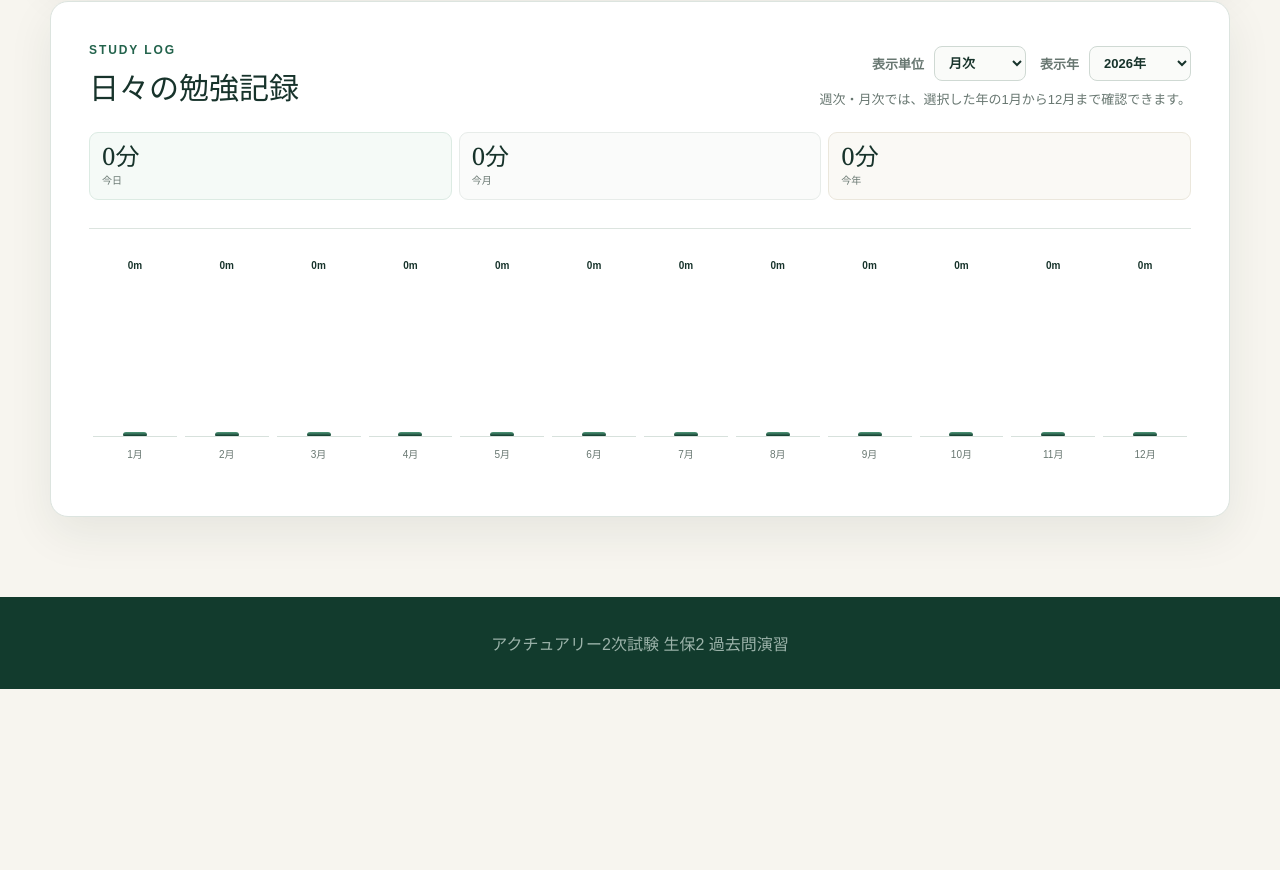
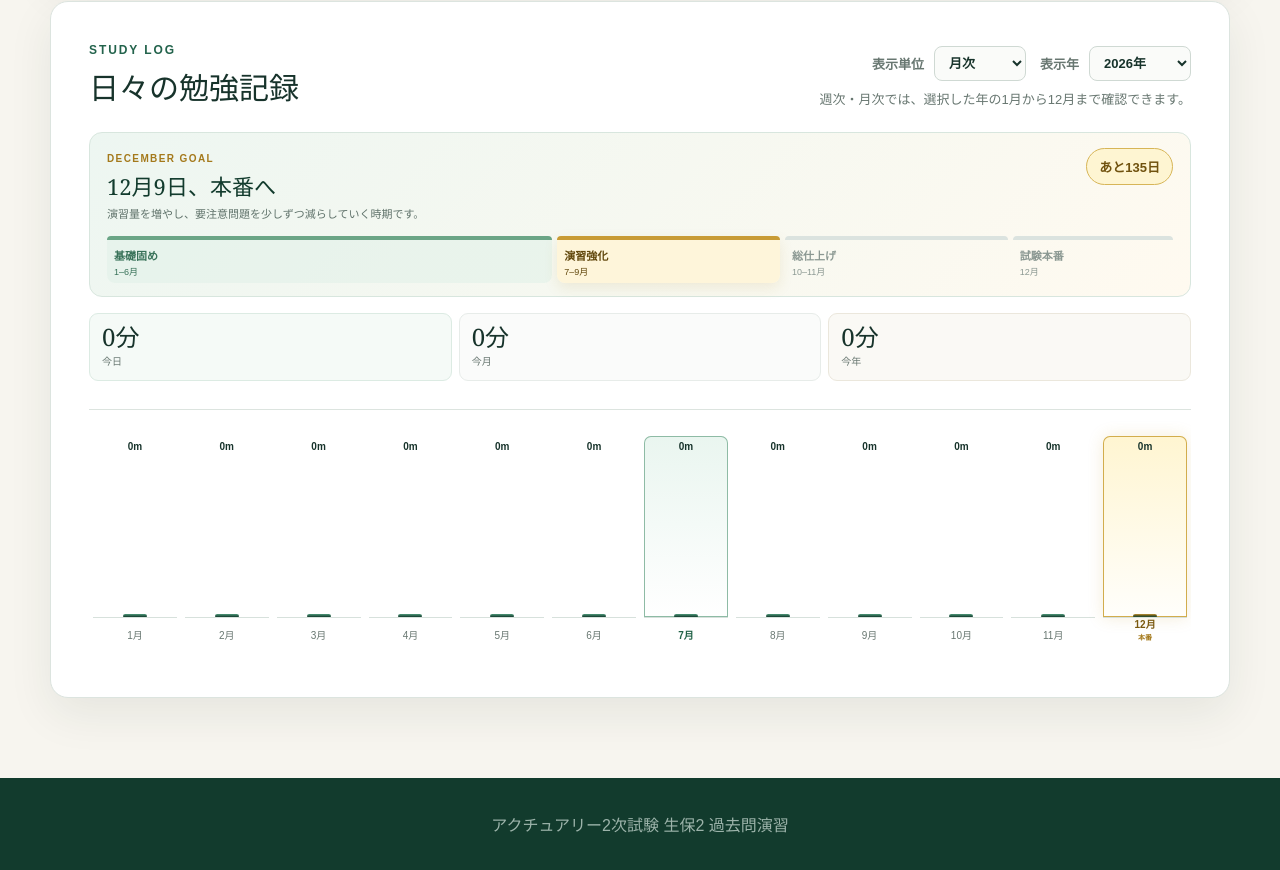
Before and after one commit to yoshi123027-del/actuary-app-seiho2, a Next.js app in the folder vercel/: page / in a window 1280 px wide. Shown: the part 1440-2310 px from the top of the page. Before the commit the page ends 2129 px from the top, so only its background shows below. Built offline with nearby package versions, Linux system fonts and the light colour scheme.

Commit message:
生保2に12月本番への学習ロードマップを追加
12月の試験日へ向けたロードマップと、スマホ幅に収まる月次グラフを追加します。

```diff
--- a/vercel/app/globals.css
+++ b/vercel/app/globals.css
@@ -108,6 +108,19 @@ progress { width: 100%; height: 9px; accent-color: var(--stage-color, var(--gree
 .study-filter-row { display: flex; align-items: center; justify-content: flex-end; gap: 14px; flex-wrap: wrap; }
 .study-history-tools label { display: flex; align-items: center; color: var(--muted); font-size: 13px; font-weight: 700; white-space: nowrap; }
 .study-history-tools select { min-width: 92px; margin-left: 10px; padding: 8px 28px 8px 10px; color: var(--ink); background: #fafbf9; border: 1px solid #cfd9d3; border-radius: 8px; }
+.exam-roadmap { margin: 0 0 16px; padding: 15px 17px 13px; background: linear-gradient(135deg, #edf6f1, #fffaf0); border: 1px solid #d8e6de; border-radius: 13px; }
+.exam-roadmap-head { display: flex; align-items: flex-start; justify-content: space-between; gap: 16px; }
+.exam-roadmap-head > div > span { color: #a4791b; font-size: 10px; font-weight: 900; letter-spacing: .14em; }
+.exam-roadmap-head strong { display: block; margin-top: 3px; color: var(--green); font: 22px Georgia, "Yu Mincho", serif; }
+.exam-roadmap-head p { margin: 5px 0 0; color: #60736b; font-size: 11px; line-height: 1.55; }
+.exam-roadmap-head > b { flex: 0 0 auto; padding: 8px 12px; color: #70520f; background: rgba(255, 244, 204, .82); border: 1px solid #d7b557; border-radius: 999px; font-size: 13px; }
+.exam-roadmap-steps { margin-top: 13px; display: grid; grid-template-columns: 2fr 1fr 1fr .72fr; gap: 5px; }
+.exam-roadmap-step { min-width: 0; padding: 7px 7px 5px; color: #8b9892; border-top: 4px solid #dbe3df; border-radius: 4px 4px 8px 8px; }
+.exam-roadmap-step strong, .exam-roadmap-step span { display: block; overflow: hidden; white-space: nowrap; text-overflow: ellipsis; }
+.exam-roadmap-step strong { font-size: 11px; }
+.exam-roadmap-step span { margin-top: 2px; font-size: 9px; }
+.exam-roadmap-step.is-complete { color: #377158; border-top-color: #6ba586; background: rgba(226, 241, 233, .58); }
+.exam-roadmap-step.is-current { color: #61470c; border-top-color: #c89b35; background: rgba(255, 246, 216, .92); box-shadow: 0 5px 14px rgba(172, 130, 31, .12); }
 .study-summary { display: grid; grid-template-columns: repeat(3, minmax(0, 1fr)); gap: 7px; }
 .study-summary .stat { min-height: 68px; padding: 10px 12px; background: #fafbfa; border-color: #e7ece9; border-radius: 9px; }
 .study-summary .stat strong { overflow: hidden; font-size: clamp(18px, 2.7vw, 24px); line-height: 1.1; white-space: nowrap; text-overflow: ellipsis; }
@@ -116,6 +129,17 @@ progress { width: 100%; height: 9px; accent-color: var(--stage-color, var(--gree
 .study-summary .stat.study-year { background: #faf9f5; border-color: #ebe7dc; }
 .study-chart { height: 250px; margin-top: 28px; padding: 12px 4px 0; display: grid; grid-template-columns: repeat(var(--study-period-count, 14), minmax(42px, 1fr)); gap: 8px; overflow-x: auto; border-top: 1px solid var(--line); }
 .study-bar-column { min-width: 38px; height: 220px; display: grid; grid-template-rows: 1fr 24px; align-items: flex-end; text-align: center; }
+.study-chart.study-chart-monthly { grid-template-columns: repeat(12, minmax(0, 1fr)); gap: clamp(2px, .7vw, 8px); overflow-x: hidden; }
+.study-chart-monthly .study-bar-column { min-width: 0; }
+.study-chart-monthly .study-bar-value { font-size: clamp(7px, 1vw, 10px); }
+.study-chart-monthly .study-bar-label { font-size: clamp(7px, 1vw, 10px); }
+.study-bar-column.is-current-month .study-bar-track { background: linear-gradient(180deg, rgba(226, 242, 234, .74), rgba(255, 255, 255, 0)); box-shadow: inset 0 0 0 1px #8ebba5; border-radius: 7px 7px 0 0; }
+.study-bar-column.is-current-month .study-bar-label { color: #216247; font-weight: 900; }
+.study-bar-column.is-exam-month .study-bar-track { background: linear-gradient(180deg, rgba(255, 244, 204, .9), rgba(255, 253, 245, .38)); box-shadow: inset 0 0 0 1px #d2ad4d, 0 0 16px rgba(199, 154, 50, .18); border-radius: 7px 7px 0 0; }
+.study-bar-column.is-exam-month .study-bar { background: linear-gradient(180deg, #d7b557, #826317 26%, #174936); }
+.study-bar-column.is-exam-month .study-bar-label { color: #78570e; font-weight: 900; }
+.study-bar-label small { display: block; margin-top: 1px; color: #a4791b; font-size: 7px; font-weight: 900; }
+
 .study-bar-track { position: relative; height: 182px; padding-top: 24px; display: flex; align-items: end; justify-content: center; border-bottom: 1px solid #d7e1dc; }
 .study-bar-value { position: absolute; top: 5px; left: 50%; transform: translateX(-50%); color: var(--ink); font-size: 10px; font-weight: 800; white-space: nowrap; }
 .study-bar { width: min(24px, 72%); min-height: 3px; background: linear-gradient(180deg, #4f9879, var(--green)); border-radius: 6px 6px 2px 2px; transition: height .25s ease; }
@@ -190,4 +214,19 @@ footer { padding: 34px; color: #9cb3aa; text-align: center; background: var(--gr
   .study-filter-row { width: 100%; justify-content: flex-start; }
   .study-history-tools label { justify-content: space-between; width: 100%; }
   .study-chart { grid-template-columns: repeat(var(--study-period-count, 14), 42px); }
+  .exam-roadmap { padding: 13px 12px 11px; }
+  .exam-roadmap-head strong { font-size: 18px; }
+  .exam-roadmap-head p { font-size: 10px; }
+  .exam-roadmap-head > b { padding: 7px 9px; font-size: 11px; }
+  .exam-roadmap-steps { gap: 3px; }
+  .exam-roadmap-step { padding: 6px 3px 4px; }
+  .exam-roadmap-step strong { font-size: 9px; }
+  .exam-roadmap-step span { font-size: 7px; }
+  .study-chart.study-chart-monthly { grid-template-columns: repeat(12, minmax(0, 1fr)); gap: 2px; padding-right: 0; padding-left: 0; overflow-x: hidden; }
+  .study-chart-monthly .study-bar-column { min-width: 0; }
+  .study-chart-monthly .study-bar-track { padding-top: 22px; }
+  .study-chart-monthly .study-bar-value { font-size: clamp(6px, 1.9vw, 8px); }
+  .study-chart-monthly .study-bar-label { font-size: clamp(7px, 2vw, 9px); }
+  .study-chart-monthly .study-bar-label small { font-size: 6px; }
+
 }
--- a/vercel/app/page.js
+++ b/vercel/app/page.js
@@ -80,6 +80,13 @@ const STUDY_VIEW_OPTIONS = {
   weekly: { label: "週次" },
   monthly: { label: "月次", periods: 12 },
 };
+
+const STUDY_MILESTONES = [
+  { label: "基礎固め", months: "1–6月", message: "基本論点を確実に理解し、学習の土台を整える時期です。" },
+  { label: "演習強化", months: "7–9月", message: "演習量を増やし、要注意問題を少しずつ減らしていく時期です。" },
+  { label: "総仕上げ", months: "10–11月", message: "弱点の解き直しと本番形式の演習で、得点力を仕上げる時期です。" },
+  { label: "試験本番", months: "12月", message: "積み上げた力を落ち着いて答案に変える時期です。" },
+];
 
 function utcDateKey(date) {
   return date.toISOString().slice(0, 10);
@@ -507,7 +514,7 @@ function QuestionQueue({ rows, currentId, setCurrentId, progress, rate, toggleRe
     </>
   );
 }
-function StudyHistory({ dailySeconds, now }) {
+function StudyHistory({ dailySeconds, now, examDate }) {
   const [viewMode, setViewMode] = useState("monthly");
   const currentYear = Number(japanDateKey(now).slice(0, 4));
   const [selectedYear, setSelectedYear] = useState(currentYear);
@@ -516,12 +523,25 @@ function StudyHistory({ dailySeconds, now }) {
   const todaySeconds = Number(dailySeconds[todayKey]) || 0;
 
   const currentDay = new Date(now + 9 * 60 * 60 * 1000);
+  const currentMonth = currentDay.getUTCMonth() + 1;
   const monthStart = utcDateKey(new Date(Date.UTC(currentDay.getUTCFullYear(), currentDay.getUTCMonth(), 1)));
   const monthEnd = utcDateKey(new Date(Date.UTC(currentDay.getUTCFullYear(), currentDay.getUTCMonth() + 1, 0)));
   const yearStart = `${currentYear}-01-01`;
   const yearEnd = `${currentYear}-12-31`;
   const monthlySeconds = sumStudySeconds(dailySeconds, monthStart, monthEnd);
   const yearlySeconds = sumStudySeconds(dailySeconds, yearStart, yearEnd);
+
+  const examTimestamp = new Date(examDate).getTime();
+  const examInJapan = new Date(examTimestamp + 9 * 60 * 60 * 1000);
+  const examYear = examInJapan.getUTCFullYear();
+  const examMonth = examInJapan.getUTCMonth() + 1;
+  const examDay = examInJapan.getUTCDate();
+  const remainingDays = Math.max(0, Math.ceil((examTimestamp - now) / 86400000));
+  let milestoneIndex = 0;
+  if (currentYear > examYear || (currentYear === examYear && currentMonth >= 12)) milestoneIndex = 3;
+  else if (currentYear < examYear || currentMonth <= 6) milestoneIndex = 0;
+  else if (currentMonth <= 9) milestoneIndex = 1;
+  else milestoneIndex = 2;
 
   const periods = buildStudyPeriods(viewMode, dailySeconds, now, selectedYear);
   const maxSeconds = Math.max(60, ...periods.map((period) => period.seconds));
@@ -559,25 +579,56 @@ function StudyHistory({ dailySeconds, now }) {
           <p>週次・月次では、選択した年の1月から12月まで確認できます。</p>
         </div>
       </div>
+
+      <div className="exam-roadmap">
+        <div className="exam-roadmap-head">
+          <div>
+            <span>DECEMBER GOAL</span>
+            <strong>12月{examDay}日、本番へ</strong>
+            <p>{STUDY_MILESTONES[milestoneIndex].message}</p>
+          </div>
+          <b>{now < examTimestamp ? `あと${remainingDays}日` : "本番当日"}</b>
+        </div>
+        <div className="exam-roadmap-steps" aria-label="試験本番までの学習ロードマップ">
+          {STUDY_MILESTONES.map((milestone, index) => (
+            <div
+              className={`exam-roadmap-step ${index < milestoneIndex ? "is-complete" : ""} ${index === milestoneIndex ? "is-current" : ""}`}
+              key={milestone.label}
+              aria-current={index === milestoneIndex ? "step" : undefined}
+            >
+              <strong>{milestone.label}</strong>
+              <span>{milestone.months}</span>
+            </div>
+          ))}
+        </div>
+      </div>
+
       <div className="study-summary">
         <Stat value={formatCompactStudyDuration(todaySeconds)} label="今日" tone="study-today" />
         <Stat value={formatCompactStudyDuration(monthlySeconds)} label="今月" />
         <Stat value={formatCompactStudyDuration(yearlySeconds)} label="今年" tone="study-year" />
       </div>
       <div
-        className="study-chart"
+        className={`study-chart study-chart-${viewMode}`}
         aria-label={`${viewLabel}で集計した勉強時間`}
         style={{ "--study-period-count": periods.length }}
       >
         {periods.map((period) => {
           const height = period.seconds ? Math.max(8, period.seconds / maxSeconds * 100) : 2;
+          const periodMonth = viewMode === "monthly" ? Number(period.label.replace("月", "")) : null;
+          const isExamMonth = viewMode === "monthly" && Number(selectedYear) === examYear && periodMonth === examMonth;
+          const isCurrentMonth = viewMode === "monthly" && Number(selectedYear) === currentYear && periodMonth === currentMonth;
           return (
-            <div className="study-bar-column" key={period.key} title={`${period.title}: ${formatStudyDuration(period.seconds)}`}>
+            <div
+              className={`study-bar-column ${isExamMonth ? "is-exam-month" : ""} ${isCurrentMonth ? "is-current-month" : ""}`}
+              key={period.key}
+              title={`${period.title}: ${formatStudyDuration(period.seconds)}`}
+            >
               <div className="study-bar-track">
                 <span className="study-bar-value">{formatStudyBarValue(period.seconds)}</span>
                 <div className="study-bar" style={{ height: `${height}%` }} />
               </div>
-              <span className="study-bar-label">{period.label}</span>
+              <span className="study-bar-label">{period.label}{isExamMonth && <small>本番</small>}</span>
             </div>
           );
         })}
@@ -719,7 +770,7 @@ export default function Home() {
               <div><span>今日の勉強時間</span><strong>{formatClock(studyTimer.todaySeconds)}</strong></div>
               <button onClick={studyTimer.toggle}>{studyTimer.running ? "学習終了" : "学習開始"}</button>
             </section>
-            <StudyHistory dailySeconds={studyTimer.dailySeconds} now={studyTimer.now} />
+            <StudyHistory dailySeconds={studyTimer.dailySeconds} now={studyTimer.now} examDate={appConfig.examDate} />
           </>
         )}
 
```
